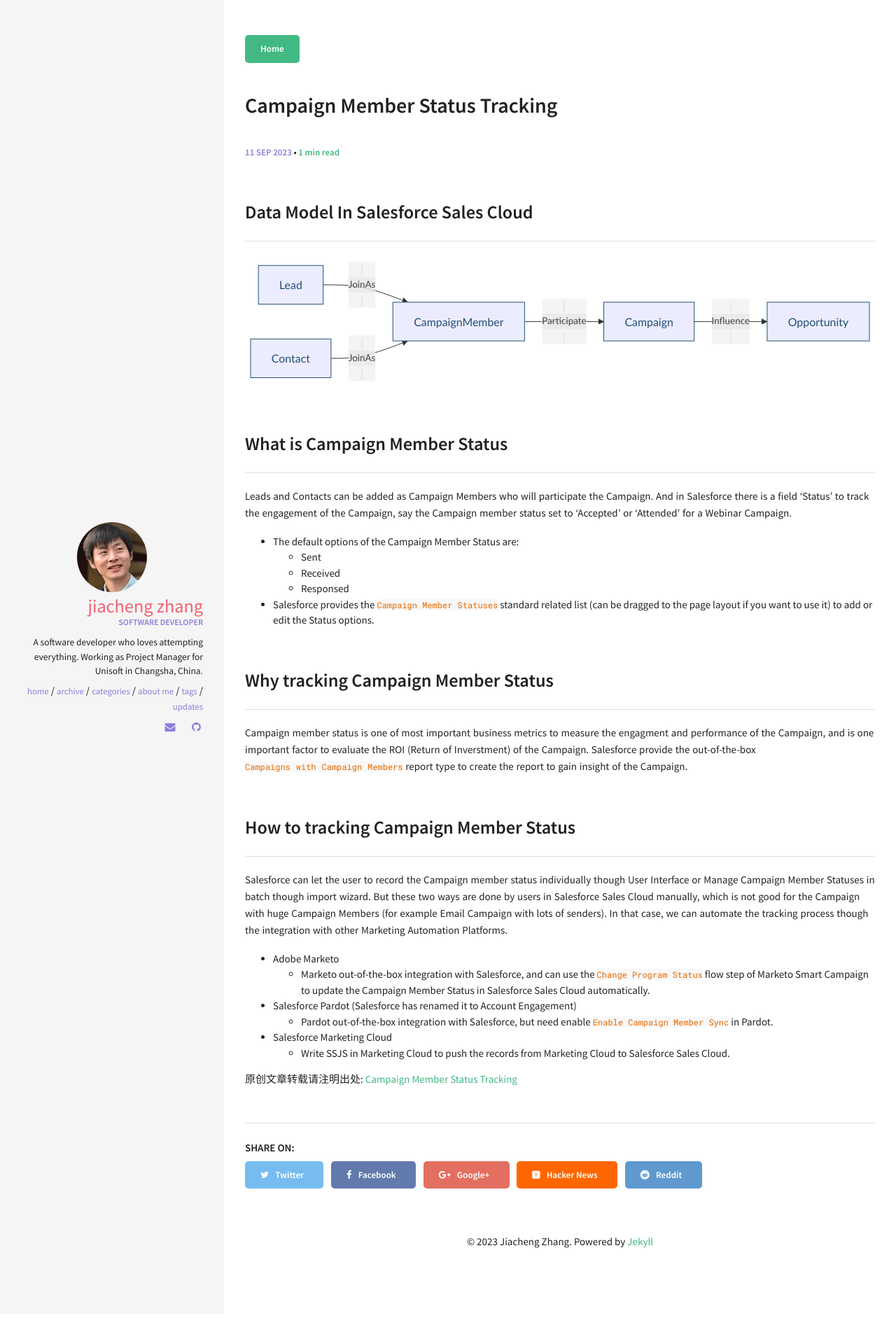
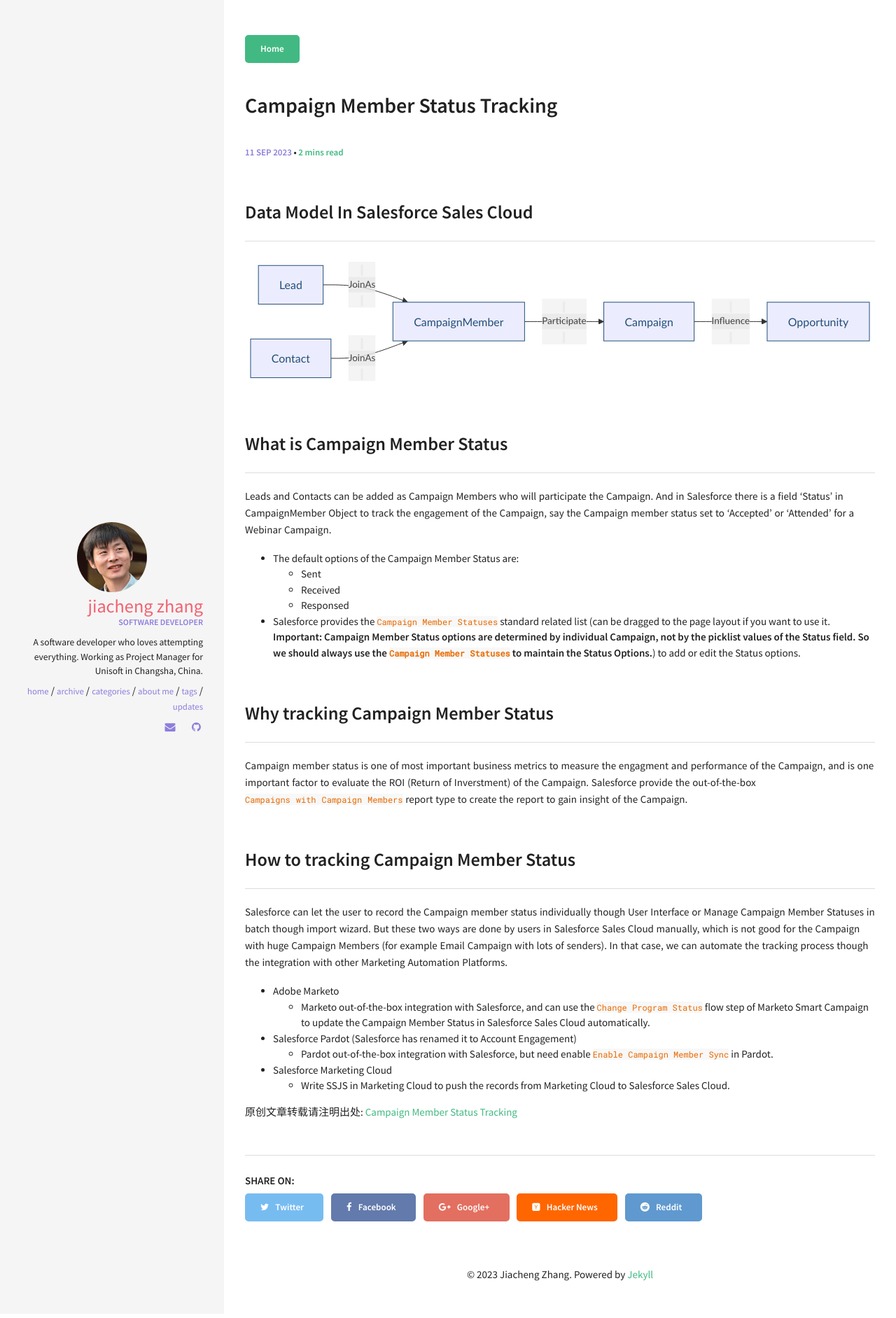
Before and after one commit to zhangjiacheng/zhangjiacheng.github.io, a Jekyll site: the page built from _posts/2023-09-11-CampaignMemberStatusTrucking.md, in a window 1280 px wide. Shown: the whole page at 70% size. Built offline with Jekyll 4.4.1, drawn with Linux system fonts in a browser that asks for light colours.

Commit message:
modify the Campaign member status traking post 1

```diff
--- a/_posts/2023-09-11-CampaignMemberStatusTrucking.md
+++ b/_posts/2023-09-11-CampaignMemberStatusTrucking.md
@@ -18,13 +18,13 @@
 </div>
 
 ## What is Campaign Member Status
-Leads and Contacts can be added as Campaign Members who will participate  the Campaign. And in Salesforce there is a field 'Status' to track the engagement of the Campaign, say the Campaign member status set to 'Accepted' or 'Attended' for a Webinar Campaign.
+Leads and Contacts can be added as Campaign Members who will participate  the Campaign. And in Salesforce there is a field 'Status' in CampaignMember Object to track the engagement of the Campaign, say the Campaign member status set to 'Accepted' or 'Attended' for a Webinar Campaign.
 
 - The default options of the Campaign Member Status are:
    - Sent
    - Received
    - Responsed
-- Salesforce provides the `Campaign Member Statuses` standard related list (can be dragged to the page layout if you want to use it) to add or edit the Status options.
+- Salesforce provides the `Campaign Member Statuses` standard related list (can be dragged to the page layout if you want to use it. <b>Important: Campaign Member Status options are determined by individual Campaign, not by the picklist values of the Status field. So we should always use the `Campaign Member Statuses` to maintain the Status Options.</b>) to add or edit the Status options.
 
 
 ## Why tracking Campaign Member Status
```
